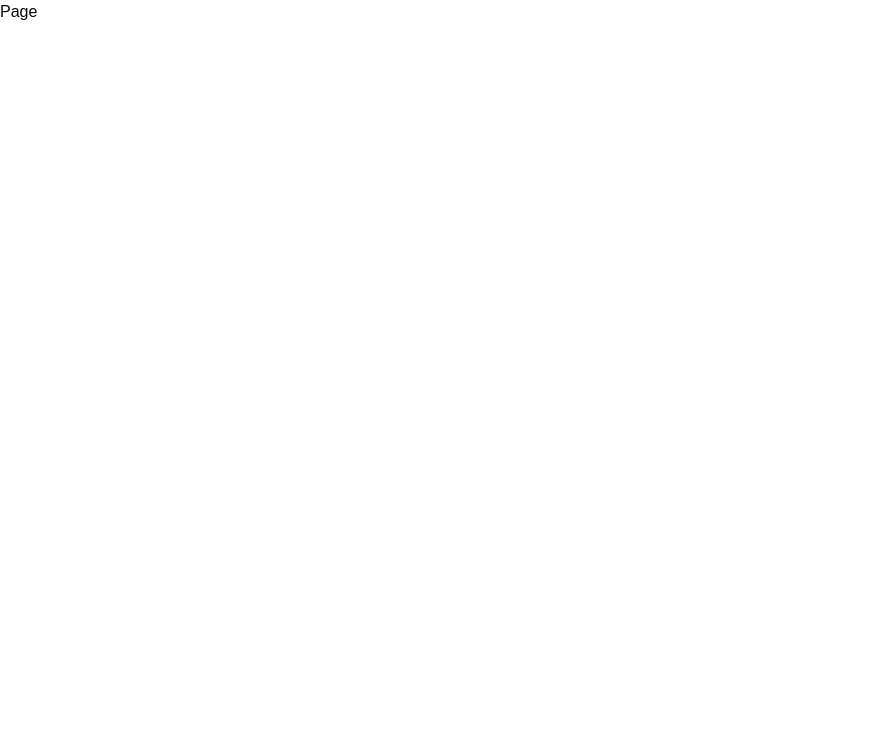
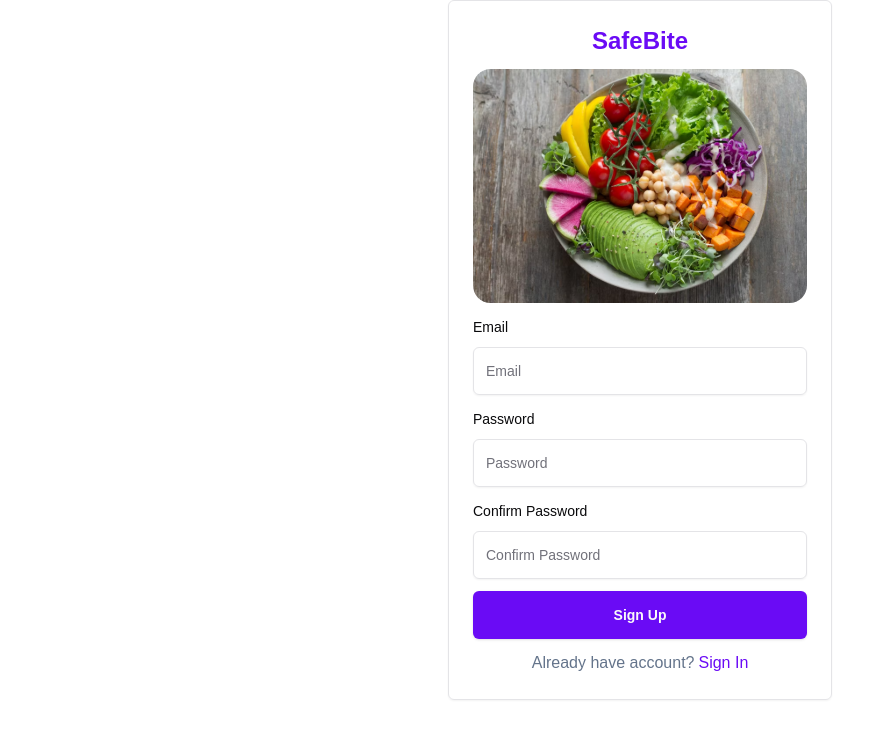
Before and after one commit to Shavkatjon-O/safebite, a Next.js app: page /sign-up in a window 1280 px wide. Shown: the top 738 px of the page, without its empty margins (0-894 px from the left). Built offline with nearby package versions, Linux system fonts and the light colour scheme.

Commit message:
feat: sign up

```diff
--- a/src/app/(auth)/sign-up/page.tsx
+++ b/src/app/(auth)/sign-up/page.tsx
@@ -1,4 +1,175 @@
+"use client";
+
+import { zodResolver } from "@hookform/resolvers/zod";
+import { useForm } from "react-hook-form";
+import { useState } from "react";
+import { Button } from "@/components/ui/button";
+import {
+  Form,
+  FormControl,
+  FormField,
+  FormItem,
+  FormLabel,
+  FormMessage,
+} from "@/components/ui/form";
+import { Input } from "@/components/ui/input";
+import { signIn, signUp } from '@/services/auth';
+import { z } from "zod";
+import { useRouter } from "next/navigation";
+import Image from "next/image";
+import { Loader2 } from "lucide-react";
+import Link from "next/link";
+
+const FormSchema = z.object({
+  email: z.string().email("Invalid email address"),
+  password: z.string().min(8, "Password must be at least 8 characters long"),
+  confirmPassword: z.string().min(8, "Password must be at least 8 characters long"),
+}).refine((data) => data.password === data.confirmPassword, {
+  message: "Passwords don't match",
+  path: ["confirmPassword"],
+});
+
 const Page = () => {
-  return <div>Page</div>
+  const router = useRouter();
+
+  const [message, setMessage] = useState("");
+  const [isSubmitting, setIsSubmitting] = useState(false);
+
+  const form = useForm<z.infer<typeof FormSchema>>({
+    resolver: zodResolver(FormSchema),
+    defaultValues: {
+      email: "",
+      password: "",
+      confirmPassword: "",
+    },
+  });
+
+  const onSubmit = async (data: z.infer<typeof FormSchema>) => {
+    setIsSubmitting(true);
+    ////////////////// Sign Up Logic //////////////////
+    try {
+      const response = await signUp(data.email, data.password);
+
+      setMessage(response.message);
+
+      if (response.success) {
+        const signInResponse = await signIn(data.email, data.password);
+
+        if (signInResponse.success) {
+          console.log("Sign-up and sign-in successful");
+          router.push("/dashboard/onboarding");
+        } else {
+          console.log("Sign-in failed after sign-up");
+        }
+      } else {
+        console.log("Sign-up failed");
+      }
+    } catch (error) {
+      console.log("Error during sign-up:", error);
+      setMessage("An error occurred during sign-up.");
+    } finally {
+      setIsSubmitting(false);
+    }
+    /////////////////////////////////////////////////////
+  };
+
+  return (
+    <div className="size-full flex justify-center items-center px-4">
+      <Form {...form}>
+        <form onSubmit={form.handleSubmit(onSubmit)} className="py-6 max-w-sm w-full px-6 space-y-3 shadow-sm rounded-md border">
+          <h1 className="text-custom text-2xl font-bold text-center">SafeBite</h1>
+
+          <div>
+            <Image
+              src="/images/auth-image.svg"
+              alt="Auth Image"
+              width={300}
+              height={300}
+              className="w-full"
+            />
+          </div>
+
+          <FormField
+            control={form.control}
+            name="email"
+            render={({ field }) => (
+              <FormItem>
+                <FormLabel>Email</FormLabel>
+                <FormControl>
+                  <Input
+                    type="email"
+                    placeholder="Email" {...field}
+                    className="h-12"
+                  />
+                </FormControl>
+                <FormMessage />
+              </FormItem>
+            )}
+          />
+
+          <FormField
+            control={form.control}
+            name="password"
+            render={({ field }) => (
+              <FormItem>
+                <FormLabel>Password</FormLabel>
+                <FormControl>
+                  <Input
+                    type="password"
+                    placeholder="Password" {...field}
+                    className="h-12"
+                  />
+                </FormControl>
+                <FormMessage />
+              </FormItem>
+            )}
+          />
+
+          <FormField
+            control={form.control}
+            name="confirmPassword"
+            render={({ field }) => (
+              <FormItem>
+                <FormLabel>Confirm Password</FormLabel>
+                <FormControl>
+                  <Input
+                    type="password"
+                    placeholder="Confirm Password" {...field}
+                    className="h-12"
+                  />
+                </FormControl>
+                <FormMessage />
+              </FormItem>
+            )}
+          />
+
+          {message && (
+            <div className="flex justify-center w-full bg-slate-100 py-2 rounded-md">
+              <span className="text-indigo-500">{message}</span>
+            </div>
+          )}
+
+          <Button
+            type="submit"
+            className="w-full h-12 bg-custom hover:bg-indigo-800 font-semibold"
+            disabled={isSubmitting}
+          >
+            {isSubmitting ? (
+              <Loader2 className="animate-spin text-white" />
+            ) : (
+              "Sign Up"
+            )}
+          </Button>
+
+          <div className="w-full flex justify-center">
+            <span className="text-slate-500">Already have account?</span>
+            <Link href="/sign-in" className="text-custom ml-1">Sign In</Link>
+          </div>
+
+        </form>
+      </Form>
+    </div>
+  );
 }
-export default Page
+
+export default Page;
```
